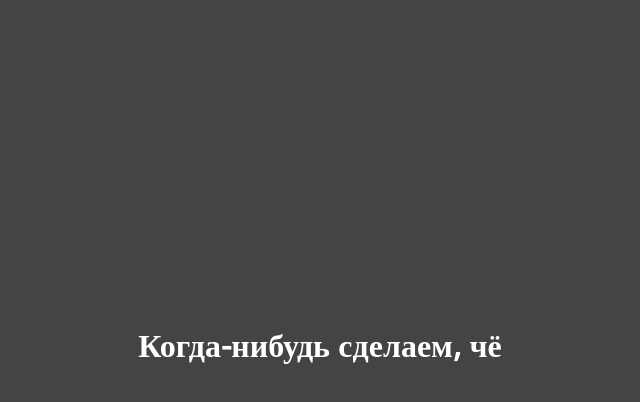
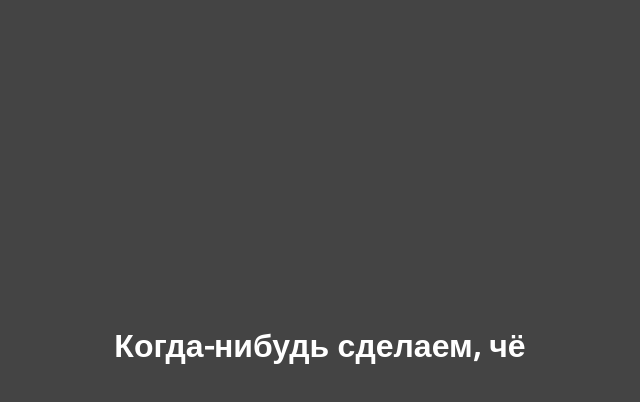
Before and after one commit to Skulia/skulia.github.io, a plain HTML site: page index.html in a window 1280 px wide. Shown: the part 18-420 px from the top of the page, without its empty margins (320-960 px from the left). Drawn offline with nearby package versions, Linux system fonts and the light colour scheme.

Commit message:
ШУЕ ППШ

```diff
--- a/index.html
+++ b/index.html
@@ -5,7 +5,7 @@
 <style>
 @import url('https://fonts.googleapis.com/css2?family=Open+Sans&display=swap');
 * {
-font-family: Open Sans;
+font-family: 'Open Sans', sans-serif;
 }
 </style>
 </head>
```
